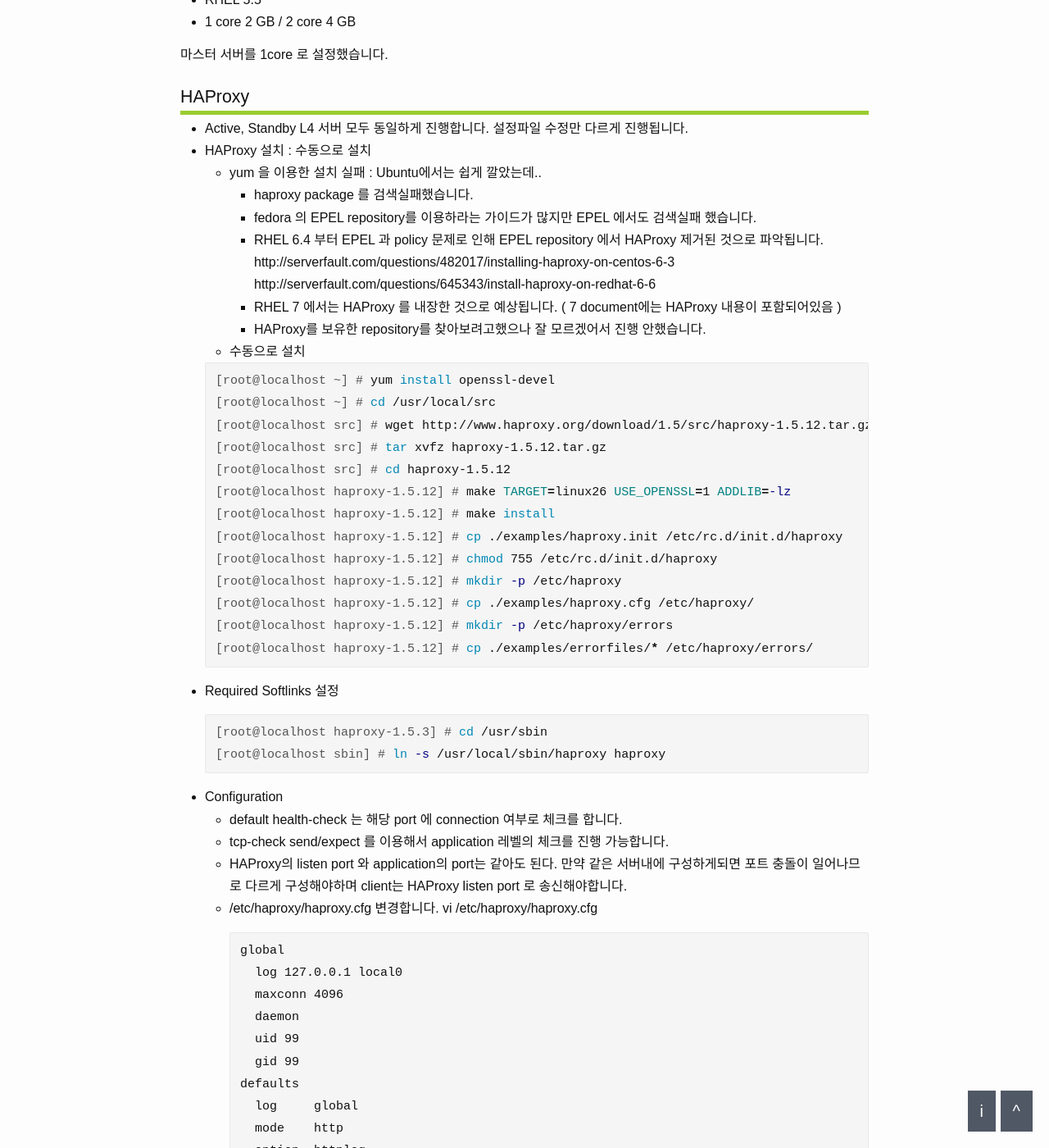
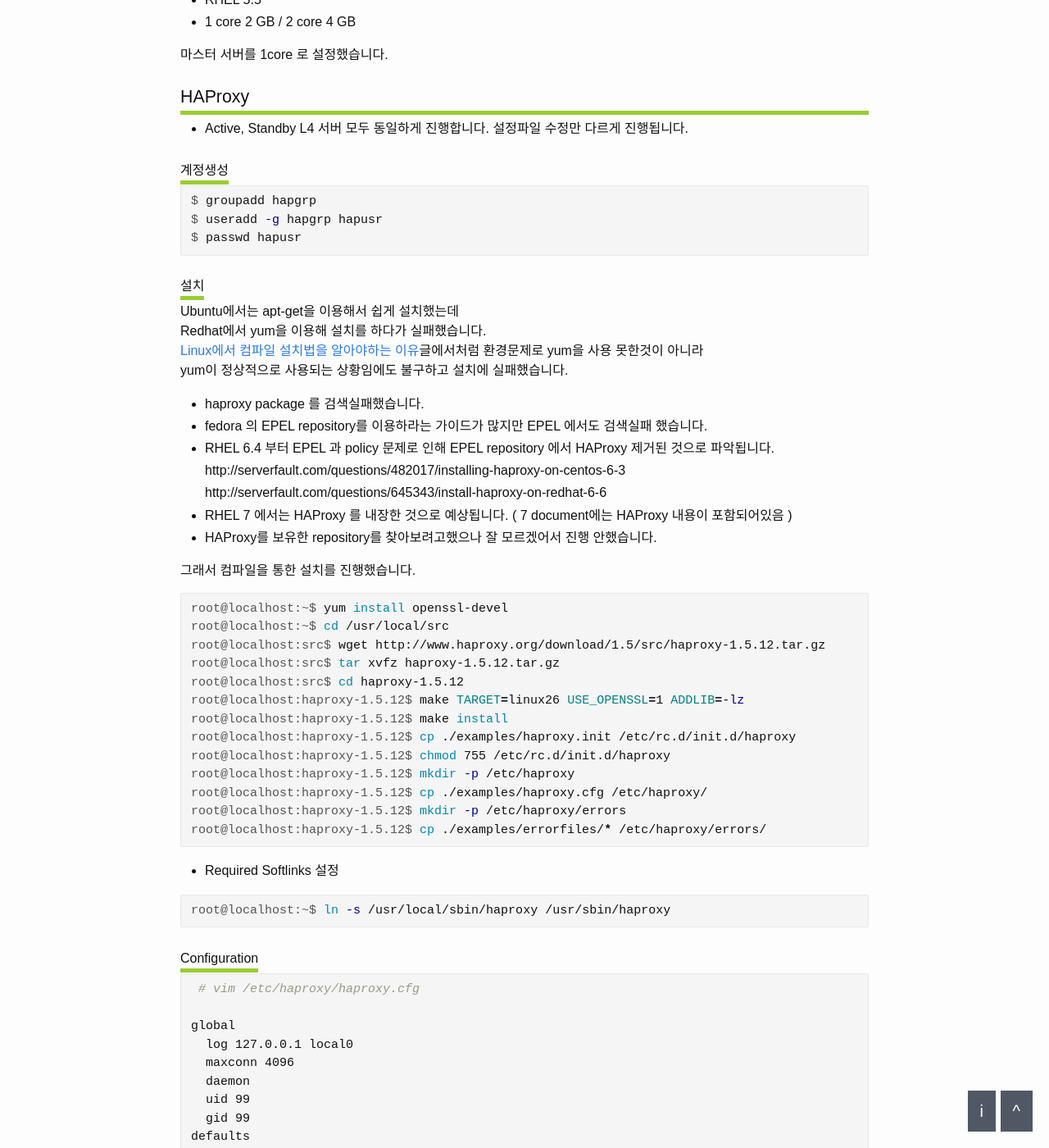
Before and after one commit to dveamer/dveamer.github.io, a Jekyll site: the page built from _posts/BackEnd/2015-04-17-HAProxyAndKeepalived.md, in a window 1280 px wide and 1400 px high, scrolled down 5463 px. Shown: the whole window at 82% size. Built offline with Jekyll 4.4.1, drawn with Linux system fonts in a browser that asks for light colours; comment, search, counter and statistics services are not loaded; some of the changed text lies outside the part shown.

Commit message:
modify articles

```diff
--- a/_posts/BackEnd/2015-04-17-HAProxyAndKeepalived.md
+++ b/_posts/BackEnd/2015-04-17-HAProxyAndKeepalived.md
@@ -9,8 +10,8 @@
 ![Haproxy](http://www.haproxy.org/img/logo-med.png) ![Keepalived](https://encrypted-tbn0.gstatic.com/images?q=tbn:ANd9GcRr9Rnjps3xzfDUWDJRvgCfja9HZwVDQ7B22H5fDspl0SdJvDNMZA)
 ( 이미지 출처 : [http://www.haproxy.org](http://www.haproxy.org), [https://encrypted-tbn0.gstatic.com](https://encrypted-tbn0.gstatic.com) )
 
-WEB-WAS 서비스의 경우 일반적으로 Apache, NginX 와 같은 WEB서버를 이용해서 WAS의 이중화 서비스를 구성 가능합니다.
-하지만 시스템 형태가 WEB서버를 사용하지 않고 데몬을 띄운채 자체 프로토콜로 소켓통신하는 서비스는 이중화를 위해서는 L4외에 마땅히 좋은 방법을 찾지 못했습니다.
+요즘 일반적인 WEB-WAS 서비스의 경우 Apache, NginX 와 같은 WEB서버를 이용해서 WAS의 이중화 서비스를 구성 가능합니다.
+하지만 시스템 형태가 HTTP프로토콜을 사용하지 않고 자체 프로토콜로 소켓통신하는 서비스는 이중화를 위해서는 L4외에 마땅히 좋은 방법을 찾지 못했습니다.
 
 HAProxy를 L4로 이용해서 백엔드 서버를 Active-Active 형태로 이중화를 구성했습니다.
 HAProxy가 죽을 경우를 대비해 Keepalived 이용해서 HAProxy를 Active-Standby 형태로 이중화 했습니다.
@@ -20,6 +21,7 @@
 # Concept
 
 ## HAProxy
+
   * 고가용성(High-Availability) solution
   * 사용하는 기능
     - 네트워크 스위치의 L4, L7 기능 -> High-Availiablility (고가용성)
@@ -37,6 +39,7 @@
     - GitHub, Bitbucket, Stack Overflow, Reddit, Tumblr, Twitter and ETC
 
 ## Keepalived
+
   * Routing software
   * VRRP 프로토콜을 이용해서 Active-Standby 가능하게 합니다.
 
@@ -62,6 +65,7 @@
     - Active와 stnadby 장비는 인증절차 없이 양방향 ssh접속필요 합니다. (ssh-keygen -t rsa로 구글링)
 
 ## HAProxy with Keepalived
+
   * 다양한 방법으로 구성할 수 있지만 아래와 같이 구성 했습니다.
   * L4 용 Routing 서버 두대(Active, Standby) 에 각각 Keepalvied, HAProxy 세팅합니다.
   * Keepalived 로 L4용 Routing 서버의 고가용성(HA) 보장합니다.
@@ -73,6 +77,7 @@
 
 
 # Google Trend
+
 상대적인 관심도 그래프로써 수치는 상대적 %값
 
 ![HAProxy & Keepalived](/images/post_img/HaproxyKeepalived/googletrend_01.png)
@@ -81,6 +86,7 @@
 
 
 ## References
+
   * Keepalived/ipvs을 이용한 리눅스 L4 - DR(Direct Routing) 구축
     - http://netggio.pe.kr/wiki/index.php/Keepalived/ipvs을_이용한_리눅스_L4_-_DR(Direct_Routing)_구축
   * [L4/L7 스위치의 대안, 오픈 소스 로드 밸런서 HAProxy](http://helloworld.naver.com/helloworld/textyle/284659)
@@ -90,6 +96,7 @@
 # Installation
 
 ## Environment
+
   * RHEL 5.5
   * 1 core 2 GB / 2 core 4 GB
 
@@ -98,295 +105,385 @@
 ## HAProxy
 
   * Active, Standby L4 서버 모두 동일하게 진행합니다. 설정파일 수정만 다르게 진행됩니다.
-  * HAProxy 설치 : 수동으로 설치
-    - yum 을 이용한 설치 실패 : Ubuntu에서는 쉽게 깔았는데..
-      * haproxy package 를 검색실패했습니다.
-      * fedora 의 EPEL repository를 이용하라는 가이드가 많지만 EPEL 에서도 검색실패 했습니다.
-      * RHEL 6.4 부터 EPEL 과 policy 문제로 인해 EPEL repository 에서 HAProxy 제거된 것으로 파악됩니다.
-        http://serverfault.com/questions/482017/installing-haproxy-on-centos-6-3
-        http://serverfault.com/questions/645343/install-haproxy-on-redhat-6-6
-      * RHEL 7 에서는 HAProxy 를 내장한 것으로 예상됩니다. ( 7 document에는 HAProxy 내용이 포함되어있음 )
-      * HAProxy를 보유한 repository를 찾아보려고했으나 잘 모르겠어서 진행 안했습니다.
 
-    - 수동으로 설치
+### 계정생성
 
-    ~~~console
-    [root@localhost ~] # yum install openssl-devel
-    [root@localhost ~] # cd /usr/local/src
-    [root@localhost src] # wget http://www.haproxy.org/download/1.5/src/haproxy-1.5.12.tar.gz
-    [root@localhost src] # tar xvfz haproxy-1.5.12.tar.gz
-    [root@localhost src] # cd haproxy-1.5.12
-    [root@localhost haproxy-1.5.12] # make TARGET=linux26 USE_OPENSSL=1 ADDLIB=-lz
-    [root@localhost haproxy-1.5.12] # make install
-    [root@localhost haproxy-1.5.12] # cp ./examples/haproxy.init /etc/rc.d/init.d/haproxy
-    [root@localhost haproxy-1.5.12] # chmod 755 /etc/rc.d/init.d/haproxy
-    [root@localhost haproxy-1.5.12] # mkdir -p /etc/haproxy
-    [root@localhost haproxy-1.5.12] # cp ./examples/haproxy.cfg /etc/haproxy/
-    [root@localhost haproxy-1.5.12] # mkdir -p /etc/haproxy/errors
-    [root@localhost haproxy-1.5.12] # cp ./examples/errorfiles/* /etc/haproxy/errors/
-    ~~~
+~~~terminal
+$ groupadd hapgrp
+$ useradd -g hapgrp hapusr
+$ passwd hapusr
+~~~
+
+### 설치
+
+Ubuntu에서는 apt-get을 이용해서 쉽게 설치했는데
+Redhat에서 yum을 이용해 설치를 하다가 실패했습니다.
+[Linux에서 컴파일 설치법을 알아야하는 이유](/BackEnd/CompilinginstallationOnLinux.html)글에서처럼 환경문제로 yum을 사용 못한것이 아니라
+yum이 정상적으로 사용되는 상황임에도 불구하고 설치에 실패했습니다.
+
+  * haproxy package 를 검색실패했습니다.
+  * fedora 의 EPEL repository를 이용하라는 가이드가 많지만 EPEL 에서도 검색실패 했습니다.
+  * RHEL 6.4 부터 EPEL 과 policy 문제로 인해 EPEL repository 에서 HAProxy 제거된 것으로 파악됩니다.
+    http://serverfault.com/questions/482017/installing-haproxy-on-centos-6-3
+    http://serverfault.com/questions/645343/install-haproxy-on-redhat-6-6
+  * RHEL 7 에서는 HAProxy 를 내장한 것으로 예상됩니다. ( 7 document에는 HAProxy 내용이 포함되어있음 )
+  * HAProxy를 보유한 repository를 찾아보려고했으나 잘 모르겠어서 진행 안했습니다.
+
+그래서 컴파일을 통한 설치를 진행했습니다.
+
+~~~terminal
+root@localhost:~$ yum install openssl-devel
+root@localhost:~$ cd /usr/local/src
+root@localhost:src$ wget http://www.haproxy.org/download/1.5/src/haproxy-1.5.12.tar.gz
+root@localhost:src$ tar xvfz haproxy-1.5.12.tar.gz
+root@localhost:src$ cd haproxy-1.5.12
+root@localhost:haproxy-1.5.12$ make TARGET=linux26 USE_OPENSSL=1 ADDLIB=-lz
+root@localhost:haproxy-1.5.12$ make install
+root@localhost:haproxy-1.5.12$ cp ./examples/haproxy.init /etc/rc.d/init.d/haproxy
+root@localhost:haproxy-1.5.12$ chmod 755 /etc/rc.d/init.d/haproxy
+root@localhost:haproxy-1.5.12$ mkdir -p /etc/haproxy
+root@localhost:haproxy-1.5.12$ cp ./examples/haproxy.cfg /etc/haproxy/
+root@localhost:haproxy-1.5.12$ mkdir -p /etc/haproxy/errors
+root@localhost:haproxy-1.5.12$ cp ./examples/errorfiles/* /etc/haproxy/errors/
+~~~
 
   * Required Softlinks 설정
 
-    ~~~console
-    [root@localhost haproxy-1.5.3] # cd /usr/sbin
-    [root@localhost sbin] # ln -s /usr/local/sbin/haproxy haproxy
+~~~terminal
+root@localhost:~$ ln -s /usr/local/sbin/haproxy /usr/sbin/haproxy
+~~~
+
+### Configuration
+
+
+~~~bash
+ # vim /etc/haproxy/haproxy.cfg
+
+global
+  log 127.0.0.1 local0
+  maxconn 4096
+  daemon
+  uid 99
+  gid 99
+defaults
+  log     global
+  mode    http
+  option  httplog
+  option  dontlognull
+  timeout server 5s
+  timeout connect 5s
+  timeout client 5s
+listen tcp_service_a :14900
+  mode tcp
+  option tcplog
+  option tcp-check
+  # tcp-check send PING
+  # tcp-check expect string PONG
+  balance roundrobin
+  server tcp_service_a_01 xxx.xxx.xxx.001:4900 check
+  server tcp_service_a_02 xxx.xxx.xxx.002:4900 check
+listen stats :80
+  mode http
+  log global
+  maxconn 10
+  stats enable
+  stats refresh 30s
+  stats uri /haproxy.stats
+~~~
+
+  * HAProxy의 listen port 와 application의 port는 같아도 됩니다.
+  * 만약 HAProxy와 application을 같은 서버내에 구성하게되면 포트 충돌이 일어나므로 port를 다르게 구성해야하며 client는 HAProxy listen port 로 요청해야합니다.
+
+  * default health-check 는 해당 port 에 connection 여부로 체크를 합니다.
+  * tcp-check send/expect 를 이용해서 application 레벨의 체크를 진행 가능합니다.
+
+  * root로 실행하더라도 haproxy 프로세스의 실소유자는 uid에 해당되는 계정입니다.
+    숫자가 아닌 계정명을 입력하면 실행시 에러가 납니다.
+    앞서 생성했던 계정 hapusr, hapgrp 의 uid, gid를 입력하시기 바랍니다.
+
+    ~~~terminal
+    // uid, gid 확인방법
+    $ cat /etc/passwd | grep hapusr
+    $ cat /etc/group | grep hapgrp
     ~~~
 
-  * Configuration
-    - default health-check 는 해당 port 에 connection 여부로 체크를 합니다.
-    - tcp-check send/expect 를 이용해서 application 레벨의 체크를 진행 가능합니다.
-    - HAProxy의 listen port 와 application의 port는 같아도 된다. 만약 같은 서버내에 구성하게되면 포트 충돌이 일어나므로 다르게 구성해야하며 client는 HAProxy listen port 로 송신해야합니다.
-    - /etc/haproxy/haproxy.cfg 변경합니다.
-      vi /etc/haproxy/haproxy.cfg
+### Log 설정
 
-      ~~~
-      global
-        log 127.0.0.1 local0
-        maxconn 4096
-        daemon
-        uid 99
-        gid 99
-      defaults
-        log     global
-        mode    http
-        option  httplog
-        option  dontlognull
-        timeout server 5s
-        timeout connect 5s
-        timeout client 5s
-      listen tcp_service_a :14900
-        mode tcp
-        option tcplog
-        option tcp-check
-        # tcp-check send PING
-        # tcp-check expect string PONG
-        balance roundrobin
-        server tcp_service_a_01 xxx.xxx.xxx.001:4900 check
-        server tcp_service_a_02 xxx.xxx.xxx.002:4900 check
-      listen stats :80
-        mode http
-        log global
-        maxconn 10
-        stats enable
-        stats refresh 30s
-        stats uri /haproxy.stats
-      ~~~
-    - Log 설정
+HAProxy log를 남길 폴더를 생성하고 권한을 제한합니다.
+
+~~~terminal
+$ mkdir -p /var/log/haproxy
+$ chown hapusr:hapgrp /var/log/haproxy
+$ chmod 700 /var/log/haproxy
+~~~
+
+/etc/rsyslog.d/haproxy.conf 파일을 만들고 설정합니다.
+
+~~~bash
+ # vim /etc/rsyslog.d/haproxy.conf
+
+$ModLoad imudp
+$UDPServerRun 514
+$template Haproxy, "%msg%\n"
+local0.=info -/var/log/haproxy/haproxy.log;Haproxy
+local0.notice -/var/log/haproxy/haproxy-status.log;Haproxy
+local0.* ~
+~~~
+
+rsyslog 프로그램을 restart 시킵니다.
+
+~~~terminal
+$ service rsyslog restart
+~~~
+
+### 실행권한 설정
+
+~~~terminal
+$ echo '# User privilege specification' >> /etc/sudoers
+$ echo 'hapusr ALL=NOPASSWD: /etc/init.d/haproxy * ' >> /etc/sudoers
+$ echo 'hapusr ALL=NOPASSWD: service haproxy * ' >> /etc/sudoers
+~~~
+
+hapusr 계정에게 haproxy에 대해서 sudo 권한을 제공했습니다.
+
+### 실행
+
+~~~terminal
+$ /etc/init.d/haproxy start
+OR
+$ service haproxy start
+~~~
+
+hapusr 계정으로도 실행가능합니다.
+
+~~~terminal
+hapusr$ sudo /etc/init.d/haproxy start
+OR
+hapusr$ sudo service haproxy start
+~~~
+
+실행된 프로세스의 소유자가 hapusr인 것을 확인할 수 있습니다.
+
+~~~terminal
+$ ps -ef | grep haproxy
+~~~
+
+만약 다른 소유자가 hapusr가 아니라면 haproxy.cnf 파일 설정시 uid, gid 설정을 다시 해보시기 바랍니다.
 
 
-      ~~~console
-        # HAProxy log 폴더 생성
-        $ cd /var/log
-        $ mkdir haproxy
-      ~~~
+### 부팅시 자동실행 설정
 
-      ~~~
-        # /etc/rsyslog.d/haproxy.conf 파일 생성 및 세팅
-        $ModLoad imudp
-        $UDPServerRun 514
-        $template Haproxy, "%msg%\n"
-        local0.=info -/var/log/haproxy/haproxy.log;Haproxy
-        local0.notice -/var/log/haproxy/haproxy-status.log;Haproxy
-        local0.* ~
-      ~~~
+~~~terminal
+$ chkconfig haproxy on
+~~~
 
-      ~~~console
-        # rsyslog restart
-        $ service rsyslog restart
-      ~~~
+### 종료
 
-  * 실행
+~~~terminal
+$ /etc/init.d/haproxy
+OR
+$ service haproxy stop
+~~~
 
-    ~~~console
-    [root@localhost ~] # /etc/init.d/haproxy restart
-    또는
-    [root@localhost ~] # service haproxy start
-    ~~~
+역시 hapusr 계정으로도 종료 가능합니다.
 
-  * 부팅시 자동실행 설정
+~~~terminal
+hapusr$ sudo /etc/init.d/haproxy stop
+OR
+hapusr$ sudo service haproxy stop
+~~~
 
-    ~~~console
-    [root@localhost ~] # chkconfig haproxy on
-    ~~~
+### Status 확인
 
-  * 종료
-
-    ~~~console
-    [root@localhost ~] # service haproxy stop
-    ~~~
-
-  * Status 확인
-    - xxx.xxx.xxx.xxx/haproxy.stats 접속합니다.
+  * xxx.xxx.xxx.xxx/haproxy.stats 접속합니다.
 
 
 ## Keepalived
-  * Active, Standby L4 서버 모두 동일하게 진행합니다. 설정파일 수정만 다르게 진행합니다.
 
-  * Keepalived 설치 : 수동으로 설치
-    - yum 을 이용한 설치 실패 : Ubuntu에서는 쉽게 깔았는데..
-    - 수동으로 설치
+Active, Standby 서버 모두 동일하게 설치하고 설정파일 수정만 다르게 진행합니다.
 
-    ~~~console
-    [root@ ~] # cd /usr/local/src
-    [root@localhost src] # wget http://www.keepalived.org/software/keepalived-1.2.16.tar.gz
-    [root@localhost src] # tar -zxvf keepalived-1.2.16.tar.gz
-    ~~~
-  * Kernel Headers 설치
+### Kernel Headers 설치
 
-    ~~~console
-    [root@localhost ~] # yum -y install kernel-headers kernel-devel
-    ~~~
-  * Keepalived 컴파일
+~~~console
+$ yum -y install kernel-headers kernel-devel
+~~~
 
-    ~~~console
-    [root@localhost ~] # cd /usr/local/src/keepalived-1.2.16
-    [root@localhost keepalived-1.2.16] # ./configure --with-kernel-dir=/lib/modules/$(uname -r)/build
-    [root@localhost keepalived-1.2.16] # make && make install
-    ~~~
-  * Required Softlinks 설정
+### 설치
 
-    ~~~console
-    [root@localhost ~] # cd /etc/sysconfig
-    [root@localhost sysconfig] # ln -s /usr/local/etc/sysconfig/keepalived .
-    [root@localhost sysconfig] # cd /etc/rc3.d/
-    [root@localhost rc3.d] # ln -s /usr/local/etc/rc.d/init.d/keepalived S100keepalived
-    [root@localhost rc3.d] # cd /etc/init.d/
-    [root@localhost init.d] # ln -s /usr/local/etc/rc.d/init.d/keepalived .
-    ~~~
-  * Configuration
-    - 외부 IP와 바인딩 되도록 OS설정 수정
-      /etc/sysctl.conf 수정 : 아래 라인 추가
-      vi /etc/sysctl.conf
+컴파일을 통해서 설치했습니다.
+필요한 버전에 맞춰서 다운받아 사용하세요.
 
-      ~~~vim
-      net.ipv4.ip_nonlocal_bind=1
-      ~~~
+~~~terminal
+// download
+root@localhost:~$ cd /usr/local/src
+root@localhost:src$ # wget http://www.keepalived.org/software/keepalived-1.2.16.tar.gz
+root@localhost:src$ # tar -zxvf keepalived-1.2.16.tar.gz
+~~~
 
-      아래 명령어 수행
+~~~terminal
+// compile
+root@localhost:~$ # cd /usr/local/src/keepalived-1.2.16
+root@localhost:keepalived-1.2.16$ ./configure --with-kernel-dir=/lib/modules/$(uname -r)/build
+root@localhost:keepalived-1.2.16$ make && make install
+~~~
 
-    ~~~console
-    [root@localhost ~] # sysctl -p
-    ~~~
+~~~terminal
+// Required Softlinks 설정
+root@localhost:~$ cd /etc/sysconfig
+root@localhost:sysconfig$ ln -s /usr/local/etc/sysconfig/keepalived .
+root@localhost:sysconfig$ cd /etc/rc3.d/
+root@localhost:rc3.d$ ln -s /usr/local/etc/rc.d/init.d/keepalived S100keepalived
+root@localhost:rc3.d$ cd /etc/init.d/
+root@localhost:init.d$ ln -s /usr/local/etc/rc.d/init.d/keepalived .
+~~~
 
-    - /usr/local/etc/keepalived/keepalived.conf 생성 혹은 변경 : Active(MASTER) L4
-      vi /usr/local/etc/keepalived/keepalived.conf
+### Configuration for Active(MASTER)
 
-    ~~~
-     # Settings for notifications
-    global_defs {
-        notification_email {
-            your@emailaddress.com     # Email address for notifications
-        }
-        notification_email_from loadb01@domain.ext  # The from address for the notifications
-        smtp_server 127.0.0.1     # You can specifiy your own smtp server here
-        smtp_connect_timeout 15
+외부 IP와 바인딩 가능하도록 OS설정 수정이 필요합니다.
+
+~~~terminal
+$ echo 'net.ipv4.ip_nonlocal_bind=1' >> /etc/sysctl.conf
+$ sysctl -p
+~~~
+
+/usr/local/etc/sysconfig/keepalived 파일을 수정합니다.
+
+~~~bash
+ # vim /usr/local/etc/sysconfig/keepalived
+
+ # 변경 전
+KEEPALIVED_OPTION="-D"
+
+ # 변경 후
+KEEPALIVED_OPTION="-D -P -f /usr/local/etc/keepalived/keepalived.conf"
+~~~
+
+  * keepalived 실행시 입력되는 파라미터 값
+  * P 옵션은 VRRP 만 이용하겠다는 의미
+  * f 옵션은 configuration 위치 지정
+
+HAProxy와 함께 사용하면서 keepalived는 VRRP 기능만 이용할 것이라 P옵션을 사용했습니다.
+수동으로 설치하면서 configuration 위치를 찾지 못하는 현상이 있어서 직접 위치를 입력합니다.
+
+
+HAProxy 설정파일(/usr/local/etc/keepalived/keepalived.conf)을 생성/수정 합니다.
+
+~~~bash
+ # Active(MASTER) L4
+ # vim /usr/local/etc/keepalived/keepalived.conf
+
+ # Settings for notifications
+global_defs {
+    notification_email {
+        your@emailaddress.com     # Email address for notifications
+    }
+    notification_email_from loadb01@domain.ext  # The from address for the notifications
+    smtp_server 127.0.0.1     # You can specifiy your own smtp server here
+    smtp_connect_timeout 15
+}
+
+ # Define the script used to check if haproxy is still working
+vrrp_script chk_haproxy {
+    script "killall -0 haproxy"
+    interval 2
+    weight 2
+}
+
+ # Configuation for the virtual interface
+vrrp_instance VI_1 {    # set this to diffrent name on the other machine. When notifying events, the e-mail show you this name.
+
+    interface eth0
+    state MASTER        # set this to BACKUP on the other machine
+    priority 101        # set this to 100 on the other machine
+    virtual_router_id 51
+
+    smtp_alert          # Activate email notifications
+
+    authentication {
+        auth_type PASS
+        auth_pass myPassw0rd      # Set this to some secret phrase
     }
 
-     # Define the script used to check if haproxy is still working
-    vrrp_script chk_haproxy {
-        script "killall -0 haproxy"
-        interval 2
-        weight 2
+    # The virtual ip address shared between the two loadbalancers
+    virtual_ipaddress {
+        xxx.xxx.xxx.xxx
     }
 
-     # Configuation for the virtual interface
-    vrrp_instance VI_1 {    # set this to diffrent name on the other machine. When notifying events, the e-mail show you this name.
+    # Use the script above to check if we should fail over
+    track_script {
+        chk_haproxy
+    }
+}
+~~~
 
-        interface eth0
-        state MASTER        # set this to BACKUP on the other machine
-        priority 101        # set this to 100 on the other machine
-        virtual_router_id 51
-
-        smtp_alert          # Activate email notifications
-
-        authentication {
-            auth_type PASS
-            auth_pass myPassw0rd      # Set this to some secret phrase
-        }
-
-        # The virtual ip address shared between the two loadbalancers
-        virtual_ipaddress {
-            xxx.xxx.xxx.xxx
-        }
-
-        # Use the script above to check if we should fail over
-        track_script {
-            chk_haproxy
-        }
-    }
-    ~~~
-
-    - Event가 발생하게되면 e-mail로 알림을 받게 됨. master, backup의 vrrp_instance 명칭을 다르게 세팅하지 않으면 상황파악 어렵습니다.
-    - 설정파일(/usr/local/etc/keepalived/keepalived.conf) 수정 : Standby(BACKUP) L4
-      아래 내용만 다르게 세팅합니다.
-
-      ~~~
-      vrrp_instance VI_2 {
-        ...
-        state BACKUP
-        priority 101
-        ...
-      }
-      ~~~
-
-    - 설정파일(/usr/local/etc/sysconfig/keepalived) 수정
-      keepalived 실행시 입력되는 파라미터 값
-      P 옵션은 VRRP 만 이용하겠다는 의미
-      f 옵션은 configuration 위치 지정
-      HAProxy와 함께 사용하면서 keepalived는 VRRP 기능만 이용할 것이라 P옵션을 사용했습니다.
-      수동으로 설치하면서 configuration 위치를 찾지 못하는 현상이 있어서 직접 위치를 입력합니다.
-
-      ~~~
-      # 변경 전
-      KEEPALIVED_OPTION="-D"
-
-      # 변경 후
-      KEEPALIVED_OPTION="-D -P -f /usr/local/etc/keepalived/keepalived.conf"
-      ~~~
-
-  * 실행
-
-    ~~~console
-    [root@localhost ~] # /etc/init.d/keepalived start
-    또는
-    [root@localhost ~] # service keepalived start
-    ~~~
-
-   - 아래와 같은 메시지로 실패시
-     /etc/init.d/keepalived 파일 수정필요합니다.
-     vi /etc/init.d/keepalived
-
-     ~~~
-      Starting keepalived: /bin/bash: keepalived: command not found
-     ~~~
+  * Event가 발생하게되면 e-mail로 알림을 받게 됩니다. master, backup의 vrrp_instance 명칭을 다르게 세팅하지 않으면 상황파악 어렵습니다.
 
 
-     ~~~
-      # 변경 전
-      start() {
-        echo -n $”Starting $prog: ”
-        daemon keepalived ${KEEPALIVED_OPTIONS}
+### Configuration for Standby(BACKUP)
 
-      # 변경 후
-      start() {
-        echo -n $”Starting $prog: ”
-        daemon /usr/local/sbin/keepalived ${KEEPALIVED_OPTIONS}
-     ~~~
+위의 Active(MASTER) 설정과 딱 1개만 다르고 동일하게 진행해주시면 됩니다.
 
-  * 부팅시 자동실행 설정
+HAProxy 설정파일(/usr/local/etc/keepalived/keepalived.conf)을 수정하는 내용만 차이가 있습니다.
 
-    ~~~console
-    [root@localhost ~] # chkconfig keepalived on
-    ~~~
+~~~bash
+ # vim /usr/local/etc/keepalived/keepalived.conf
 
-  * 종료
+vrrp_instance VI_2 {
+  ...
+  state BACKUP
+  priority 101
+  ...
+}
+~~~
 
-    ~~~console
-    [root@localhost ~] # service keepalived stop
-    ~~~
+
+### 실행
+
+~~~terminal
+$ /etc/init.d/keepalived start
+OR
+$ service keepalived start
+~~~
+
+아래와 같은 메시지로 실행에 실패할 수 있습니다.
+
+~~~terminal
+Starting keepalived: /bin/bash: keepalived: command not found
+~~~
+
+그럴 때는 /etc/init.d/keepalived 파일 수정필요합니다.
+
+
+~~~bash
+ # vim /etc/init.d/keepalived
+
+ # 변경 전
+start() {
+  echo -n $”Starting $prog: ”
+  daemon keepalived ${KEEPALIVED_OPTIONS}
+
+ # 변경 후
+start() {
+  echo -n $”Starting $prog: ”
+  daemon /usr/local/sbin/keepalived ${KEEPALIVED_OPTIONS}
+~~~
+
+### 부팅시 자동실행 설정
+
+~~~terminal
+$ chkconfig keepalived on
+~~~
+
+### 종료
+
+~~~terminal
+$ /etc/init.d/keepalived stop
+OR
+$ service keepalived stop
+~~~
 
 # Reference
+
   * [Keepalived 수동설치](http://www.cyberciti.biz/faq/rhel-centos-fedora-keepalived-lvs-cluster-configuration/)
   * [Keepalived 설정 for HAProxy](http://www.leaseweblabs.com/2011/09/setting-up-keepalived-on-ubuntu-load-balancing-using-haproxy-on-ubuntu-part-2/)
   * [Proxy keywords matrix](http://cbonte.github.io/haproxy-dconv/configuration-1.5.html#4.1)
```
Also changed, not shown: other parts of _posts/BackEnd/2015-04-17-HAProxyAndKeepalived.md (+1 -0 lines), _posts/Java/2016-10-30-SpringAsync.md (+5 -4 lines).
